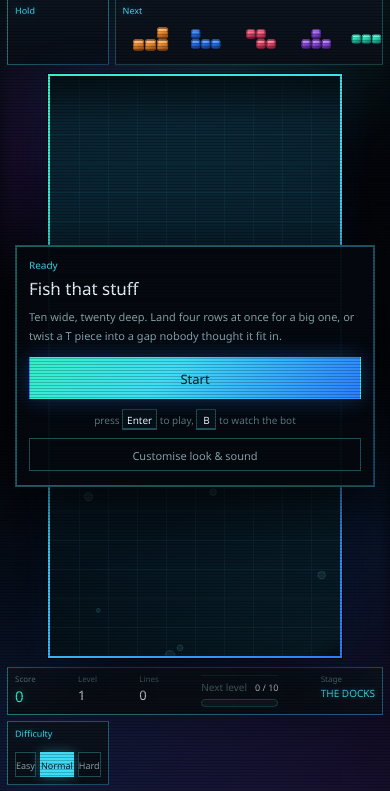
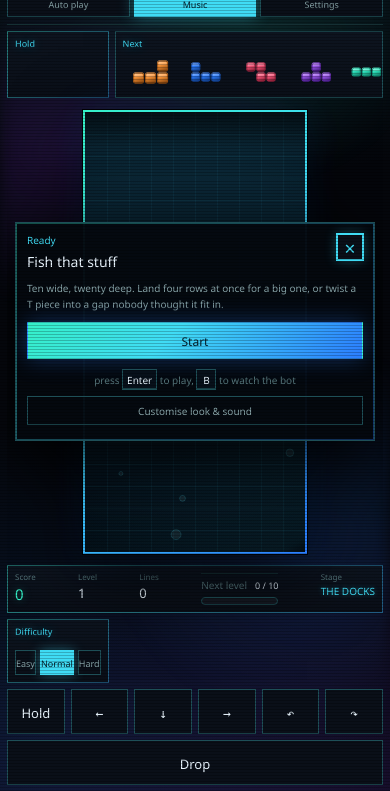
Before and after one commit to wwoooho2-gif/tetris, an Electron app: page tetris/index.html in a window 390 px wide. Shown: the part 53-844 px from the top of the page. Drawn offline with Linux system fonts and the light colour scheme.

Commit message:
12313 132131

```diff
--- a/tetris/index.html
+++ b/tetris/index.html
@@ -22,6 +22,7 @@
     <div class="topbar-actions">
       <button class="chip chip-bot" id="btn-bot" type="button" aria-pressed="false">Auto play</button>
       <button class="chip" id="btn-sound" type="button" aria-pressed="true">Music</button>
+      <button class="chip" id="btn-settings" type="button" aria-label="Settings">Settings</button>
     </div>
   </header>
 
@@ -71,6 +72,7 @@
 
       <div class="overlay" id="overlay">
         <section class="card" data-screen="ready">
+          <button class="card-close" type="button" aria-label="Close">✕</button>
           <div class="card-body">
             <p class="eyebrow">Ready</p>
             <h2>Fish that stuff</h2>
@@ -83,6 +85,7 @@
         </section>
 
         <section class="card" data-screen="paused" hidden>
+          <button class="card-close" type="button" aria-label="Close">✕</button>
           <div class="card-body">
             <p class="eyebrow">Paused</p>
             <h2>Line goes slack</h2>
@@ -101,11 +104,6 @@
                 <span>Move delay</span>
                 <input type="range" id="opt-das" min="40" max="250" step="5" value="120">
                 <output id="out-das">120 ms</output>
-              </label>
-              <label class="setting">
-                <span>Repeat</span>
-                <input type="range" id="opt-arr" min="0" max="80" step="1" value="25">
-                <output id="out-arr">25 ms</output>
               </label>
               <label class="setting">
                 <span>Bot tempo</span>
@@ -139,6 +137,7 @@
         </section>
 
         <section class="card" data-screen="theme" hidden>
+          <button class="card-close" type="button" aria-label="Close">✕</button>
           <div class="card-body">
             <p class="eyebrow">Customise</p>
             <h2>Make it yours</h2>
@@ -182,6 +181,7 @@
         </section>
 
         <section class="card" data-screen="over" hidden>
+          <button class="card-close" type="button" aria-label="Close">✕</button>
           <div class="card-body">
             <p class="eyebrow eyebrow-warn">Topped out</p>
             <h2 id="over-title">One that got away</h2>
--- a/tetris/src/main.js
+++ b/tetris/src/main.js
@@ -70,7 +70,6 @@ const settings = Object.assign(
     music: 35,              // Music volume (0-100)
     sfx: 70,                // Sound effects volume (0-100)
     das: 120,               // Delay Auto Shift in ms (keyboard repeat delay)
-    arr: 25,                // Auto Repeat Rate in ms (keyboard repeat rate)
     ghost: true,            // Show piece ghost/shadow
     grid: true,             // Show grid lines
     bubbles: true,          // Show particle effects
@@ -160,11 +159,15 @@ function applyDifficultySettings() {
 }
 
 function applySettings() {
+  const compactMobile = window.matchMedia('(max-width: 700px), (max-height: 560px)').matches;
+  const guiMin = compactMobile ? 60 : 80;
+  const guiMax = compactMobile ? 100 : 170;
+  settings.guiScale = Math.min(guiMax, Math.max(guiMin, Number(settings.guiScale) || guiMax));
+
   audio.setMusicVolume(settings.music / 100);
   audio.setSfxVolume(settings.sfx / 100);
   audio.toggleMusic(settings.musicOn);
   input.das = settings.das;
-  input.arr = settings.arr;
   bot.perBeat = settings.botBeat;
   applyDifficultySettings();
   game.autoplay = settings.autoplay;
@@ -174,18 +177,33 @@ function applySettings() {
   renderer.showBubbles = settings.bubbles;
   renderer.autoplay = settings.autoplay;
 
-  $('opt-music').value = settings.music;
-  $('opt-sfx').value = settings.sfx;
-  $('opt-das').value = settings.das;
-  $('opt-arr').value = settings.arr;
-  $('opt-bot').value = settings.botBeat;
-  $('opt-refresh').value = settings.refreshRate;
-  $('opt-gui-scale').value = settings.guiScale;
-  $('opt-ghost').checked = settings.ghost;
-  $('opt-grid').checked = settings.grid;
-  $('opt-bubbles').checked = settings.bubbles;
-  $('opt-stages').checked = settings.stages;
-  $('row-stage').hidden = !settings.stages;
+  const musicEl = $('opt-music');
+  const sfxEl = $('opt-sfx');
+  const dasEl = $('opt-das');
+  const botBeatEl = $('opt-bot');
+  const refreshEl = $('opt-refresh');
+  const guiScaleEl = $('opt-gui-scale');
+  const ghostEl = $('opt-ghost');
+  const gridEl = $('opt-grid');
+  const bubblesEl = $('opt-bubbles');
+  const stagesEl = $('opt-stages');
+  const rowStageEl = $('row-stage');
+
+  if (musicEl) musicEl.value = settings.music;
+  if (sfxEl) sfxEl.value = settings.sfx;
+  if (dasEl) dasEl.value = settings.das;
+  if (botBeatEl) botBeatEl.value = settings.botBeat;
+  if (refreshEl) refreshEl.value = settings.refreshRate;
+  if (guiScaleEl) {
+    guiScaleEl.min = String(guiMin);
+    guiScaleEl.max = String(guiMax);
+    guiScaleEl.value = settings.guiScale;
+  }
+  if (ghostEl) ghostEl.checked = settings.ghost;
+  if (gridEl) gridEl.checked = settings.grid;
+  if (bubblesEl) bubblesEl.checked = settings.bubbles;
+  if (stagesEl) stagesEl.checked = settings.stages;
+  if (rowStageEl) rowStageEl.hidden = !settings.stages;
   const controlsPanel = document.getElementById('controls-panel');
   const controlsToggle = document.getElementById('controls-toggle');
   if (controlsPanel) {
@@ -194,14 +212,23 @@ function applySettings() {
   if (controlsToggle) {
     controlsToggle.setAttribute('aria-expanded', String(settings.controlsVisible));
   }
-  $('out-music').textContent = `${settings.music}%`;
-  $('out-sfx').textContent = `${settings.sfx}%`;
-  $('out-das').textContent = `${settings.das} ms`;
-  $('out-arr').textContent = settings.arr === 0 ? 'instant' : `${settings.arr} ms`;
-  $('out-bot').textContent = `${settings.botBeat}/beat`;
-  $('out-refresh').textContent = `${settings.refreshRate} Hz`;
-  $('out-gui-scale').textContent = `${settings.guiScale}%`;
-  document.documentElement.style.setProperty('--ui-scale', String(Math.min(1.7, Math.max(0.8, settings.guiScale / 100))));
+  const musicOut = $('out-music');
+  const sfxOut = $('out-sfx');
+  const dasOut = $('out-das');
+  const botOut = $('out-bot');
+  const refreshOut = $('out-refresh');
+  const guiScaleOut = $('out-gui-scale');
+
+  if (musicOut) musicOut.textContent = `${settings.music}%`;
+  if (sfxOut) sfxOut.textContent = `${settings.sfx}%`;
+  if (dasOut) dasOut.textContent = `${settings.das} ms`;
+  if (botOut) botOut.textContent = `${settings.botBeat}/beat`;
+  if (refreshOut) refreshOut.textContent = `${settings.refreshRate} Hz`;
+  if (guiScaleOut) guiScaleOut.textContent = `${settings.guiScale}%`;
+  const uiScale = compactMobile
+    ? Math.min(1, Math.max(0.6, settings.guiScale / 100))
+    : Math.min(1.7, Math.max(0.8, settings.guiScale / 100));
+  document.documentElement.style.setProperty('--ui-scale', String(uiScale));
   const win = isElectronRuntime && electronApi && electronApi.remote ? electronApi.remote.getCurrentWindow() : null;
   if (win && typeof win.isFullScreen === 'function') {
     const shouldFull = Boolean(settings.fullscreen);
@@ -572,6 +599,13 @@ overlay.addEventListener('click', (e) => {
   } else if (action === 'back') showScreen(themeReturn);
 });
 
+// Close button handler for mobile
+overlay.addEventListener('click', (e) => {
+  if (e.target.closest('.card-close')) {
+    showScreen(null);
+  }
+});
+
 // option pickers are built from the data so the markup stays short
 function buildPicker(rowId, entries, onPick, render) {
   const row = $(rowId);
@@ -695,6 +729,24 @@ if (soundBtn) {
   });
 }
 
+const settingsBtn = $('btn-settings');
+if (settingsBtn) {
+  settingsBtn.addEventListener('click', () => {
+    audio.unlock();
+    if (game.state === State.Playing) {
+      themeReturn = 'paused';
+      game.pause(true);
+      showScreen('paused');
+      audio.setMuffled(true);
+    } else if (game.state === State.Paused) {
+      showScreen('paused');
+    } else {
+      themeReturn = 'ready';
+      showScreen('paused');
+    }
+  });
+}
+
 const botBtn = $('btn-bot');
 if (botBtn) {
   botBtn.addEventListener('click', () => {
@@ -737,7 +789,6 @@ const bindRange = (id, key) => {
 bindRange('opt-music', 'music');
 bindRange('opt-sfx', 'sfx');
 bindRange('opt-das', 'das');
-bindRange('opt-arr', 'arr');
 bindRange('opt-bot', 'botBeat');
 bindRange('opt-refresh', 'refreshRate');
 bindRange('opt-gui-scale', 'guiScale');
--- a/tetris/style.css
+++ b/tetris/style.css
@@ -101,9 +101,16 @@ body::after {
   flex: none;
   padding-bottom: 9px;
   border-bottom: 1px solid var(--line-soft);
+  max-width: 100%;
 }
 
-.brand { display: flex; align-items: center; gap: 12px; }
+.brand {
+  display: flex;
+  align-items: center;
+  gap: 12px;
+  min-width: 0;
+  flex: 1 1 auto;
+}
 
 .brand-logo {
   width: 46px;
@@ -470,23 +477,58 @@ kbd {
 
 .card {
   width: min(360px, 100%);
-  max-height: 100%;
-  overflow: auto;
-  scrollbar-width: thin;
-  scrollbar-color: var(--line) transparent;
+  max-height: min(78vh, 620px);
+  overflow: hidden;
+  scrollbar-width: none;
   background: rgba(5, 9, 15, 0.97);
   border: 1px solid var(--line);
   padding: 0 0 15px;
   box-shadow: 0 18px 60px rgba(0, 0, 0, 0.8);
   position: relative;
 }
-.card::-webkit-scrollbar { width: 6px; }
-.card::-webkit-scrollbar-thumb { background: var(--line); }
+.card::-webkit-scrollbar { display: none; }
 .card[hidden] { display: none; }
 /* sits inside the box so it does not trip the card's own scrollbar */
 .card::before { inset: 0; opacity: calc(0.4 + var(--beat) * 0.4); }
 
-.card-body { padding: 14px 16px 0; }
+.card-body {
+  padding: 14px 16px 0;
+  max-height: calc(min(78vh, 620px) - 10px);
+  overflow: hidden;
+}
+
+.card-close {
+  position: absolute;
+  top: 10px;
+  right: 10px;
+  width: 28px;
+  height: 28px;
+  padding: 0;
+  background: var(--panel);
+  color: var(--aqua);
+  border: 2px solid var(--aqua);
+  font-family: var(--pixel);
+  font-size: 18px;
+  line-height: 1;
+  font-weight: bold;
+  cursor: pointer;
+  display: none;
+  align-items: center;
+  justify-content: center;
+  transition: background 0.12s, border-color 0.12s, box-shadow 0.12s;
+  z-index: 10;
+  box-shadow: 0 0 12px color-mix(in srgb, var(--aqua) 30%, transparent);
+}
+.card-close:hover {
+  background: var(--aqua);
+  color: var(--ink);
+  box-shadow: 0 0 20px color-mix(in srgb, var(--aqua) 50%, transparent);
+}
+.card-close:active {
+  background: var(--mint);
+  border-color: var(--mint);
+  box-shadow: 0 0 16px color-mix(in srgb, var(--mint) 40%, transparent);
+}
 
 .eyebrow { margin: 0 0 7px; font-size: 10px; color: var(--aqua); }
 .eyebrow-warn { color: var(--danger); }
@@ -648,12 +690,14 @@ input[type="range"]::-moz-range-thumb {
 /* touch pad */
 .touch { display: none; }
 
-@media (pointer: coarse) {
+@media (pointer: coarse), (max-width: 700px), (max-height: 560px) {
   .touch {
     display: grid;
-    grid-template-columns: repeat(6, 1fr);
+    grid-template-columns: repeat(6, minmax(0, 1fr));
     gap: 6px;
     flex: none;
+    width: 100%;
+    margin-top: auto;
   }
   .tbtn {
     font-family: var(--pixel);
@@ -687,15 +731,64 @@ input[type="range"]::-moz-range-thumb {
     padding: 7px 7px 6px;
     padding-bottom: calc(6px + env(safe-area-inset-bottom));
     gap: 6px;
+    width: 100vw;
+    height: 100vh;
+    transform: none;
   }
 
-  .topbar { padding-bottom: 7px; }
-  .brand { gap: 8px; }
+  .topbar {
+    display: grid;
+    grid-template-columns: 1fr;
+    grid-template-rows: auto auto;
+    align-items: center;
+    gap: 8px;
+    padding-bottom: 7px;
+    min-width: 0;
+    width: 100%;
+    max-width: 100%;
+  }
+  .brand {
+    gap: 8px;
+    min-width: 0;
+    flex: none;
+    align-items: center;
+    width: 100%;
+    max-width: 100%;
+  }
+  .brand-text {
+    min-width: 0;
+    overflow: hidden;
+    flex: 1 1 auto;
+  }
   .brand-sub { display: none; }
-  .brand-logo { width: 30px; height: 30px; }
-  .brand h1 { font-size: 14px; }
-  .topbar-actions { gap: 4px; }
-  .chip { font-size: 10px; padding: 7px 7px 5px; }
+  .brand-logo { width: 28px; height: 28px; flex: none; }
+  .brand h1 {
+    display: block;
+    font-size: clamp(9px, 3vw, 12px);
+    line-height: 1.1;
+    white-space: nowrap;
+    overflow: hidden;
+    text-overflow: ellipsis;
+    letter-spacing: 0.02em;
+    max-width: 100%;
+    flex: 1 1 auto;
+  }
+  .topbar-actions {
+    display: flex;
+    align-items: center;
+    justify-content: space-between;
+    gap: 4px;
+    flex-wrap: nowrap;
+    width: 100%;
+    min-width: 0;
+  }
+  .chip {
+    font-size: 9px;
+    padding: 7px 6px 5px;
+    white-space: nowrap;
+    flex: 1 1 0;
+    min-width: 0;
+  }
 
   .stage {
     display: grid;
@@ -707,6 +800,8 @@ input[type="range"]::-moz-range-thumb {
       "board board"
       "stats stats";
     gap: 6px;
+    min-height: 0;
+    overflow: hidden;
   }
   .rail { display: contents; }
   .panel-hold { grid-area: hold; }
@@ -741,12 +836,27 @@ input[type="range"]::-moz-range-thumb {
   .stat-stage b { font-size: 10px; }
 
   .overlay { padding: 8px; }
-  .card { width: 100%; }
-  .card-body { padding: 12px 13px 0; }
-  .card h2 { font-size: 17px; }
-  .lede { line-height: 1.7; margin-bottom: 12px; }
+  .card {
+    width: 100%;
+    max-height: min(50vh, 350px);
+  }
+  .card-body {
+    padding: 10px 11px 0;
+    max-height: calc(min(50vh, 350px) - 10px);
+  }
+  .card h2 { font-size: 14px; }
+  .card-close { display: flex; }
+  .lede { line-height: 1.6; margin-bottom: 10px; font-size: 10px; }
   .lede-tight { display: none; }
-  .setting { grid-template-columns: 68px minmax(0, 1fr) 48px; gap: 8px; }
+  .setting { grid-template-columns: 60px minmax(0, 1fr) 45px; gap: 7px; font-size: 9px; }
+  .opt-group { margin-bottom: 10px; }
+  .opt-group h3 { font-size: 9px; margin: 0 0 5px; }
+  .opt { font-size: 10px; padding: 6px 7px 5px; }
+  .opt-row { gap: 4px; margin-bottom: 6px; }
+  .swatch { width: 30px; height: 22px; }
+  .btn { font-size: 12px; padding: 10px 12px 8px; }
+  .btn-quiet { font-size: 10px; padding: 7px 10px 6px; margin-top: 6px; }
+  .btn-small { font-size: 10px; padding: 7px 9px 6px; }
 }
 
 /* landscape phone, put the previews either side and flatten everything else */
```
